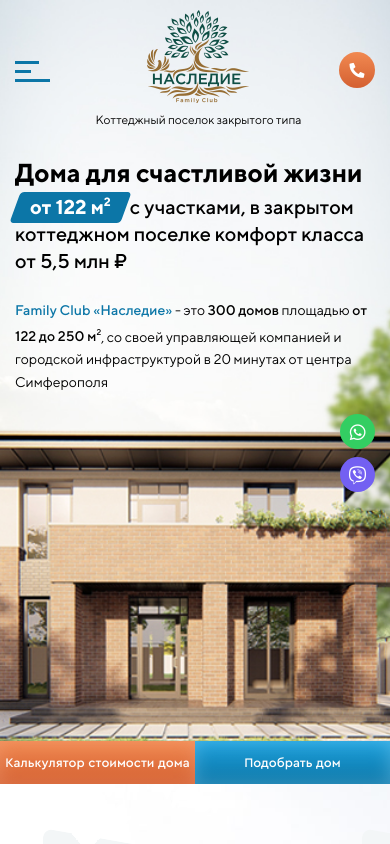
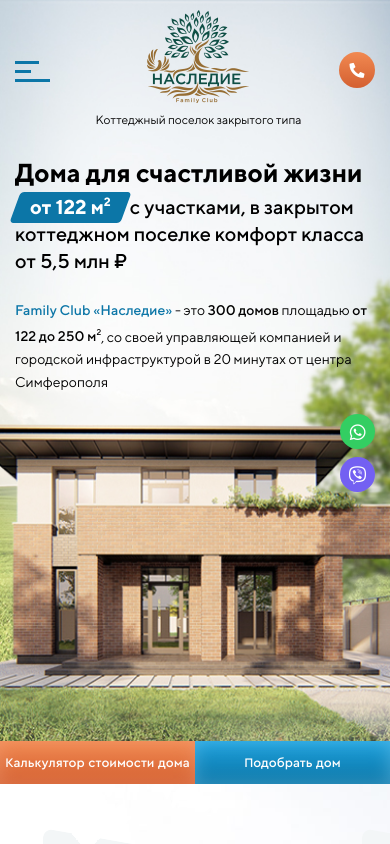
Before and after one commit to GrinCaseCode/family, a plain HTML site: page index.html in a window 390 px wide. Shown: the top 844 px of the page. Drawn offline with nearby package versions, Linux system fonts and the light colour scheme.

Commit message:
Add files via upload

```diff
--- a/css/media.css
+++ b/css/media.css
@@ -1389,7 +1389,7 @@
 
 	/*adaptive*/
 	.billbord {
-		background-size: 480px auto;
+		background-size: 100% 100%;
 		background-position: center;
 	}
 }
```
